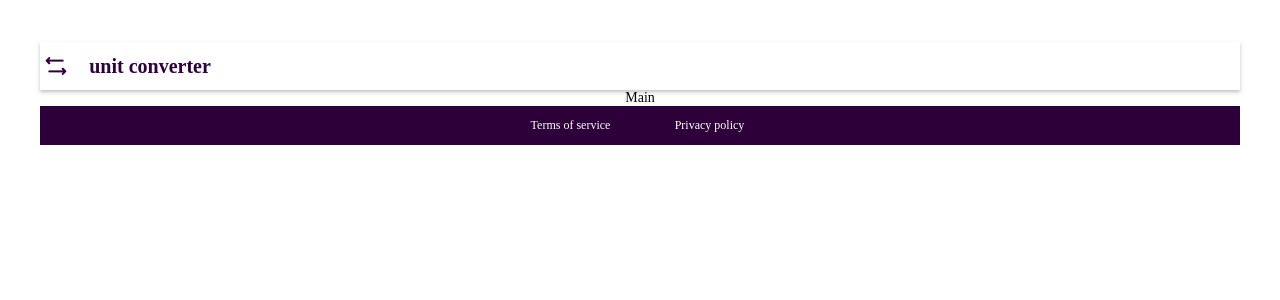
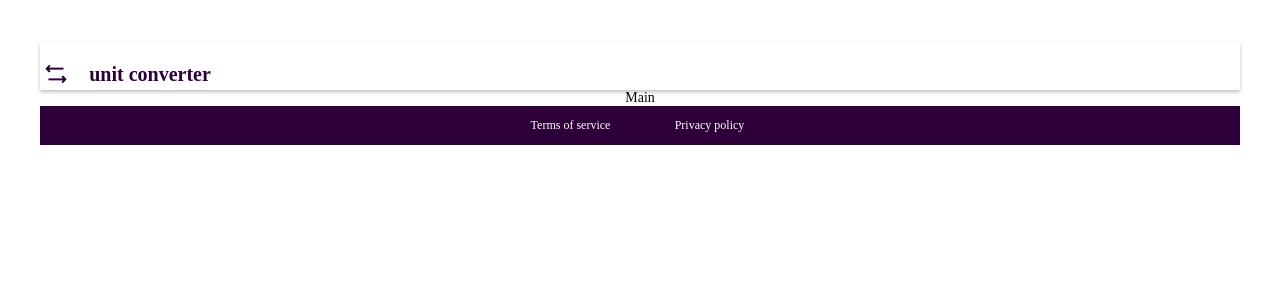
Before and after one commit to CristinaMateo/pruebaNivel_Oxygen, a React (Vite) app in the folder client/: page / in a window 1280 px wide. Shown: the top 300 px of the page. Built offline with nearby package versions, Linux system fonts and the light colour scheme; a web font is replaced by a local one.

Commit message:
correcciones header

```diff
--- a/client/src/components/Header/Header.jsx
+++ b/client/src/components/Header/Header.jsx
@@ -3,8 +3,10 @@ import React from "react";
 const Header = () => {
   return (
     <header>
+      <section>
       <img src="/assets/lilacE.png" alt="exchange-icon" />
       <h1>unit converter</h1>
+      </section>
     </header>
   );
 };
--- a/client/src/styles/components/_Header.scss
+++ b/client/src/styles/components/_Header.scss
@@ -2,11 +2,14 @@
 
 
 header {
-    display: flex;
-    align-items: center;
     box-shadow: #00000040 0px 2px 4px 0px;
     height: 48px;
     //width: 1728px;
+
+    &>section {
+        display: flex;
+        align-items: center;
+        //margin-left: 529px;
 
         &>img {
             width: 32px;
@@ -23,6 +26,11 @@ header {
         }
     }
 
+
+
+
+}
+
 @font-face {
     font-family: "P900";
     src: url("fonts/Poppins-Black.ttf");
--- a/client/src/styles/views/_App.scss
+++ b/client/src/styles/views/_App.scss
@@ -3,7 +3,7 @@
 #root {
     text-align: center;
     margin: 10px auto;
-   /*  width: 1728px;
+   /* width: 1728px;
     height: 1117px; */
     min-height: 100vh;
     font-size: 14px;
```
Lines whose indentation alone changed are shown as unchanged.
